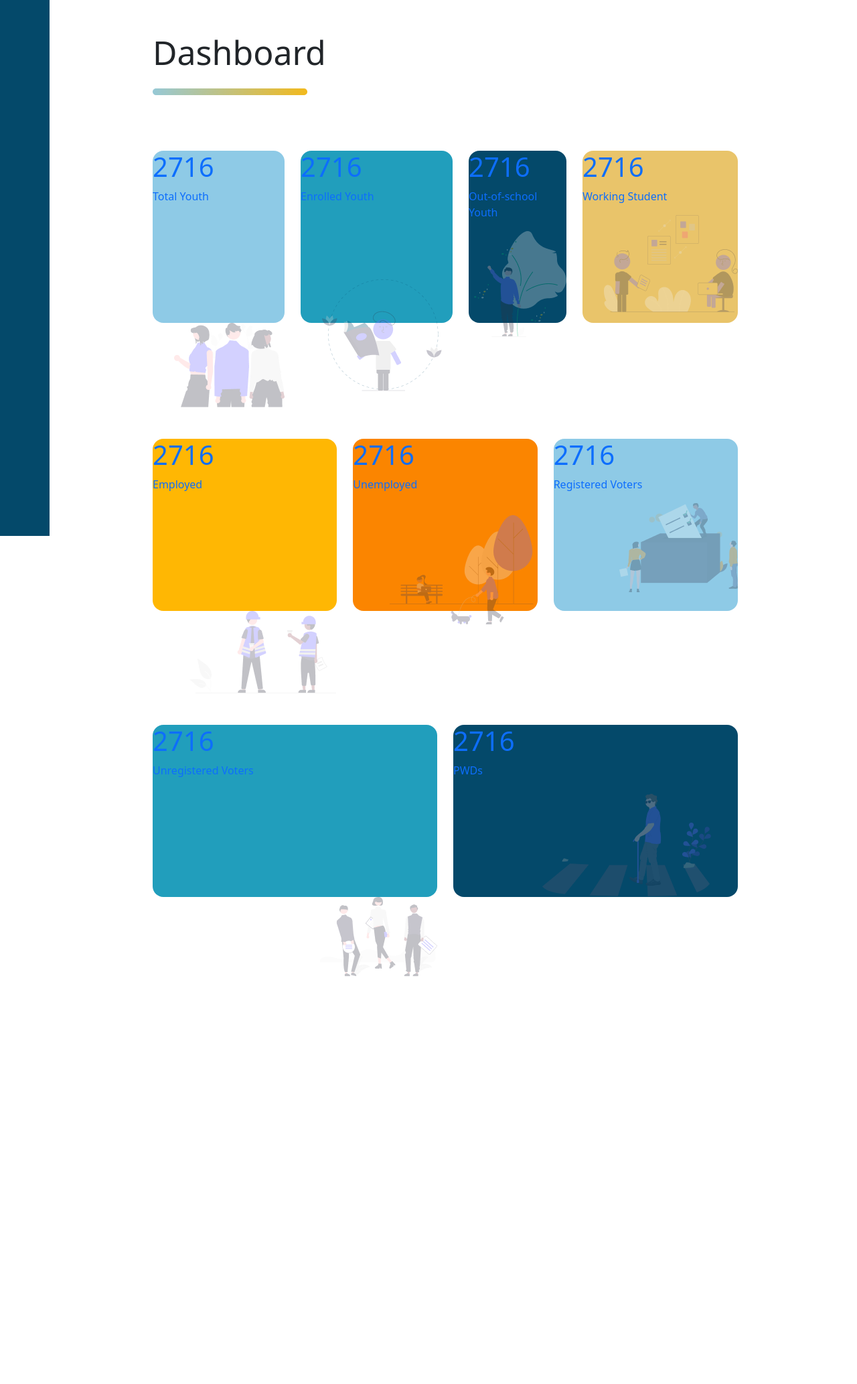
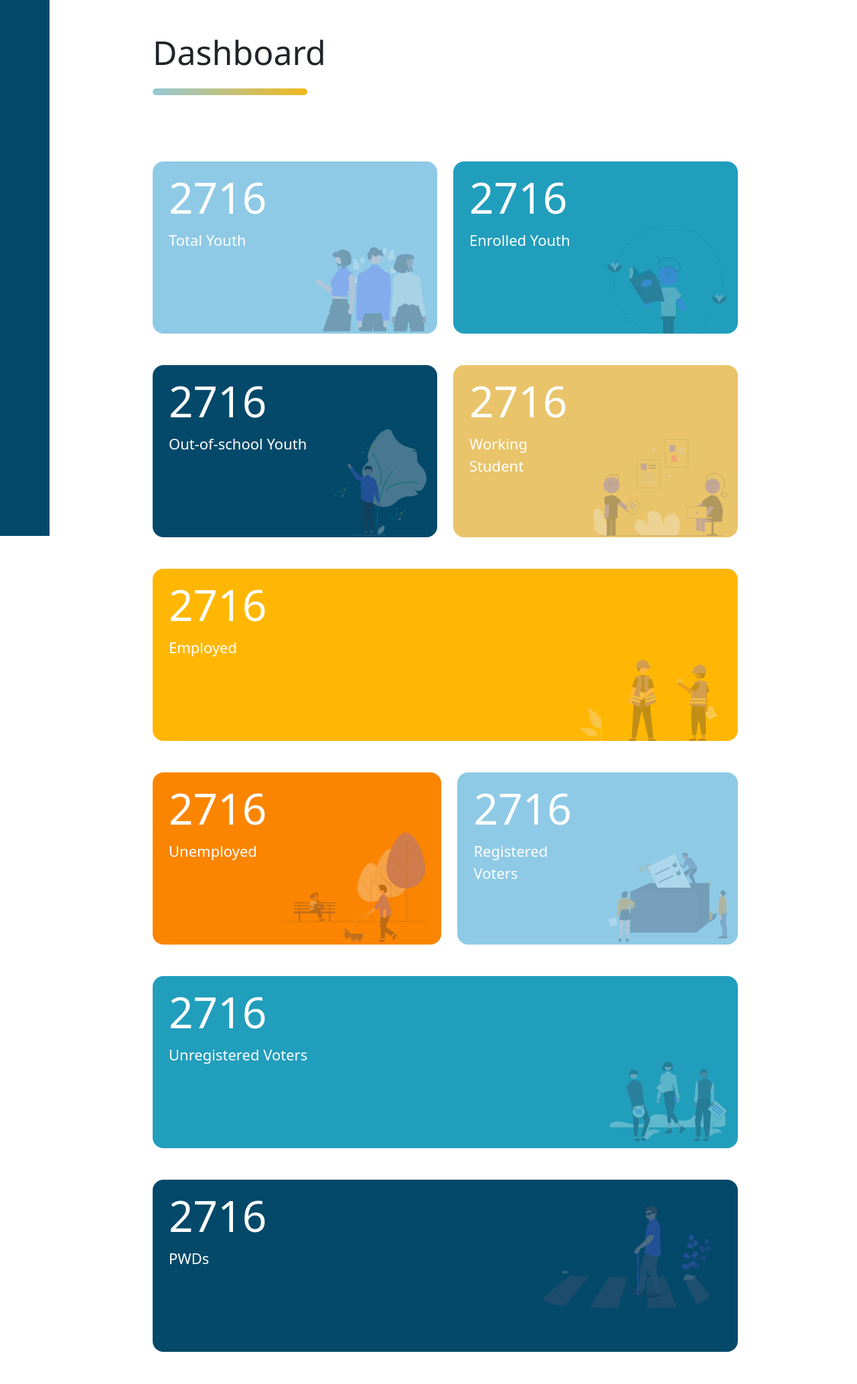
Before and after one commit to abrigopat/KKIS, a PHP site: page /dashboard.html in a window 1280 px wide. Shown: the whole page at 67% size. Before the commit the page ends 1457 px from the top, so only its background shows below. Run offline with PHP 8.4, Linux system fonts and the light colour scheme.

Commit message:
responsive dashboard

```diff
--- a/assets/scss/dashboard.css
+++ b/assets/scss/dashboard.css
@@ -19,35 +19,46 @@
 }
 
 #dashboard-summary {
-  padding: 3em 8em 0em 8em;
+  padding: 1em 8em 0em 8em;
+}
+
+#dashboard-summary div {
+  border-radius: 1em;
+}
+
+#dashboard-summary #texts {
+  padding-top: 1rem;
+}
+
+#dashboard-summary #texts h1 {
+  color: #fff;
+  padding-left: 1.5rem;
+  padding-right: 1.5rem;
+  font-size: 4rem;
+}
+
+#dashboard-summary #texts p {
+  color: #fff;
+  padding-left: 1.5rem;
+  padding-right: 1.5rem;
+  font-size: 22px;
+}
+
+#dashboard-summary #dashboard-img {
+  padding: 8em 1em 0em 0em;
 }
 
 #dashboard-summary .category {
-  border-radius: 1em;
-  border: none;
+  display: flex;
+  justify-content: space-between;
+  overflow: hidden;
   height: 257px;
   width: 100%;
-  margin-right: 2em;
 }
 
-#dashboard-summary .texts {
-  padding-top: 1rem;
-}
-
-#dashboard-summary .texts h4 {
-  color: #fff;
-  padding-left: 1rem;
-  font-size: 3rem;
-}
-
-#dashboard-summary .texts p {
-  color: #fff;
-  padding-left: 1rem;
-  font-size: 1rem;
-}
-
-#dashboard-summary .dashboard-vectors {
-  float: right;
+#dashboard-summary #row1 {
+  padding-top: 3em;
+  padding-top: 3em;
 }
 
 #dashboard-summary #row1 #total-youth {
@@ -64,57 +75,54 @@
 
 #dashboard-summary #row1 #out-of-school-youth {
   background-color: #04496A;
-  margin: 0em 0em 0em 0em;
 }
 
-#dashboard-summary #row2 {
-  padding-top: 3em;
+#dashboard-summary #row1 #out-of-school-youth #dashboard-img {
+  padding: 6em 1em 0em 0em;
 }
 
-#dashboard-summary #row2 #working-student {
+#dashboard-summary #row1 #working-student {
   background-color: #E9C46A;
 }
 
-#dashboard-summary #row2 #working-student #dashboard-img {
+#dashboard-summary #row1 #working-student #dashboard-img {
   padding: 6.9em 1em 0em 0em;
 }
 
-#dashboard-summary #row2 #employed {
+#dashboard-summary #row1 #employed {
   background-color: #FFB703;
 }
 
-#dashboard-summary #row2 #employed #dashboard-img {
+#dashboard-summary #row1 #employed #dashboard-img {
   padding: 8.5em 1em 0em 0em;
 }
 
-#dashboard-summary #row2 #unemployed {
+#dashboard-summary #row1 #unemployed {
   background-color: #FB8500;
-  margin: 0em 0em 0em 0em;
 }
 
-#dashboard-summary #row2 #unemployed #dashboard-img {
+#dashboard-summary #row1 #unemployed #dashboard-img {
   padding: 4.5em 1em 0em 0em;
 }
 
-#dashboard-summary #row3 {
-  padding-top: 3em;
-}
-
-#dashboard-summary #row3 #registered-voters {
+#dashboard-summary #row1 #registered-voters {
   background-color: #8ECAE6;
 }
 
-#dashboard-summary #row3 #unregistered-voters {
+#dashboard-summary #row1 #registered-voters #dashboard-img {
+  padding: 7.5em 1em 0em 0em;
+}
+
+#dashboard-summary #row1 #unregistered-voters {
   background-color: #219EBC;
 }
 
-#dashboard-summary #row3 #pwd {
+#dashboard-summary #row1 #pwd {
   background-color: #04496A;
-  margin: 0em 0em 0em 0em;
 }
 
-#dashboard-summary #row3 #pwd #dashboard-img {
-  padding: 6em 0em 0em 0em;
+#dashboard-summary #row1 #pwd #dashboard-img {
+  padding: 2em 0em 0em 0em;
 }
 
 @media only screen and (max-width: 1208px) {
@@ -123,43 +131,10 @@
   }
   #dashboard-summary {
     padding: 0em 3em 0em 3em;
-    /*
-        #texts{
-            padding-top:1rem;
-
-            h1{
-                color:#fff;
-                padding-left:1rem;
-                font-size: 50px;
-                //margin:0em;
-                //float:left;
-            }
-
-            p{
-                color:#fff;
-                padding-left:1rem;
-                font-size: 18px;
-                //float:left;
-            }
-        }
-        */
   }
 }
 
-@media only screen and (max-width: 992px) {
-  #dashboard-summary #row3 #pwd {
-    background-color: #04496A;
-    margin: 0em 0em 0em 0em;
-  }
-  #dashboard-summary #row3 #pwd #pwd-img {
-    padding: -5px 0px 20px 0px;
-    position: relative;
-    width: 10em;
-    height: 8em;
-  }
-}
-
-@media only screen and (max-width: 886px) {
+@media only screen and (max-width: 768px) {
   .dashboard-title {
     padding: 1.5em 0em 0em 1em;
   }
--- a/assets/scss/dashboard.scss
+++ b/assets/scss/dashboard.scss
@@ -27,40 +27,52 @@ $mellow-yellow:#E9C46A;
 }
 
 #dashboard-summary{
-    padding: 3em 8em 0em 8em;
+    padding: 1em 8em 0em 8em;
 
-    .category{
+
+    div{
         border-radius:1em;
-        border:none;
-        height:257px;
-        width: 100%;
-        margin-right:2em;
     }
 
-    .texts{
+    #texts{
         padding-top:1rem;
 
-        h4{
+        h1{
             color:#fff;
-            padding-left:1rem;
-            font-size: 3rem;
+            padding-left:1.5rem;
+            padding-right:1.5rem;
+            font-size: 4rem;
             //margin:0em;
             //float:left;
         }
 
         p{
             color:#fff;
-            padding-left:1rem;
-            font-size: 1rem;
+            padding-left:1.5rem;
+            padding-right:1.5rem;
+            font-size: 22px;
             //float:left;
         }
     }
 
-    .dashboard-vectors{
-        float:right;
+    #dashboard-img{
+        //margin:10;
+        padding:8em 1em 0em 0em;
+        //float: right;
+        //padding:0rem 1rem 1rem 0rem;
+    }
+
+    .category{
+        display:flex;
+        justify-content:space-between;
+        overflow: hidden;
+        height:257px;
+        width: 100%;
+        //margin-right:2em;
     }
 
     #row1{
+
         #total-youth {
         background-color: $sky-blue;
         }
@@ -74,14 +86,13 @@ $mellow-yellow:#E9C46A;
         }
 
         #out-of-school-youth {
-            background-color:$primary-color;
-            // top right bottom left
-            margin: 0em 0em 0em 0em;
+        background-color: $primary-color;
 
+             #dashboard-img{
+                padding:6em 1em 0em 0em;
             }
         }
 
-    #row2{
         padding-top:3em;
 
         #working-student {
@@ -102,103 +113,52 @@ $mellow-yellow:#E9C46A;
 
         #unemployed{
         background-color: $tangerine;
-            // top right bottom left
-            margin: 0em 0em 0em 0em;
 
             #dashboard-img{
                 padding:4.5em 1em 0em 0em;
             }
         }
-    }
 
-    #row3{
+
          padding-top:3em;
 
         #registered-voters {
             background-color: $sky-blue;
+
+            #dashboard-img{
+                padding:7.5em 1em 0em 0em;
+            }
         }
 
         #unregistered-voters {
             background-color: $true-blue;
+
         }
 
         #pwd {
             background-color: $primary-color;
-            // top right bottom left
-            margin: 0em 0em 0em 0em;
 
             #dashboard-img{
-                //position: relative;
-                padding:6em 0em 0em 0em;
+                padding:2em 0em 0em 0em;
             }
         }
     }
 }
 
-
 @media only screen and (max-width: 1208px){
     .dashboard-title{
         padding: 2em 0em 0em 3em
     }
-
     #dashboard-summary{
         padding: 0em 3em 0em 3em;
-        /*
-        #texts{
-            padding-top:1rem;
-
-            h1{
-                color:#fff;
-                padding-left:1rem;
-                font-size: 50px;
-                //margin:0em;
-                //float:left;
-            }
-
-            p{
-                color:#fff;
-                padding-left:1rem;
-                font-size: 18px;
-                //float:left;
-            }
-        }
-        */
     }
 }
 
-@media only screen and (max-width:992px){
-    #dashboard-summary{
-        #row3{
-
-            #pwd {
-                background-color: $primary-color;
-                // top right bottom left
-                margin: 0em 0em 0em 0em;
-
-                #pwd-img{
-                    padding:-5px 0px 20px 0px;
-                    // top right bottom left
-                    //padding-top: -15em;
-                    //display: none;
-                    position: relative;
-                    width: 10em;
-                    height: 8em;
-                }
-            }
-        }
-    }
-}
-
-@media only screen and (max-width: 886px){
+@media only screen and (max-width: 768px){
     .dashboard-title{
         padding: 1.5em 0em 0em 1em
     }
     #dashboard-summary{
         padding: 0em 1em 0em 1em;
-
-        // .dashboard-vectors{
-        //     width: 10em;
-        //     height: 8em;
-        // }
     }
 }
```
Also changed, not shown: tblUnregistedVoters.html (renamed from tblUnegistedVoters.html), 1 other file. Lines whose indentation alone changed are shown as unchanged.
